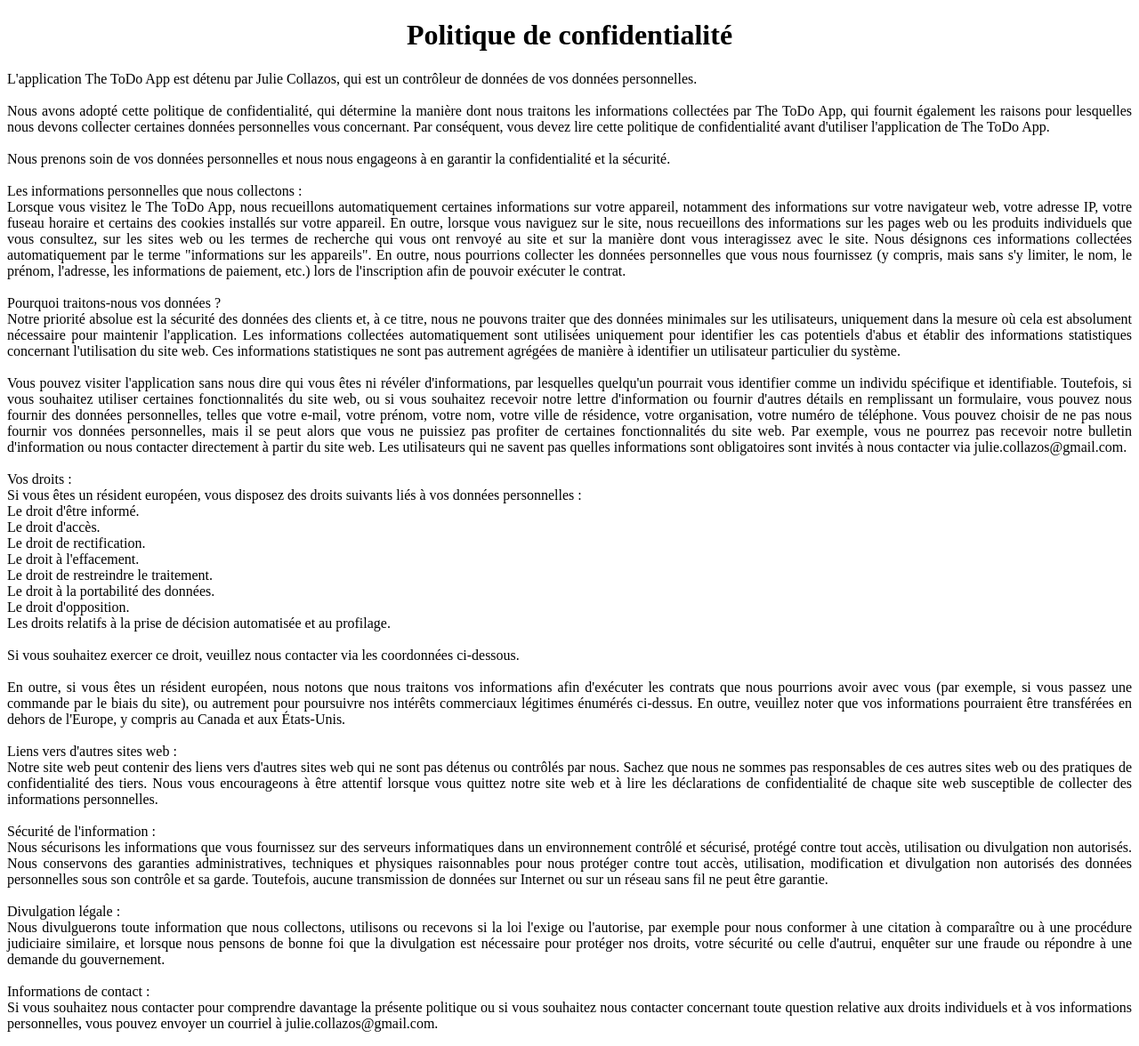
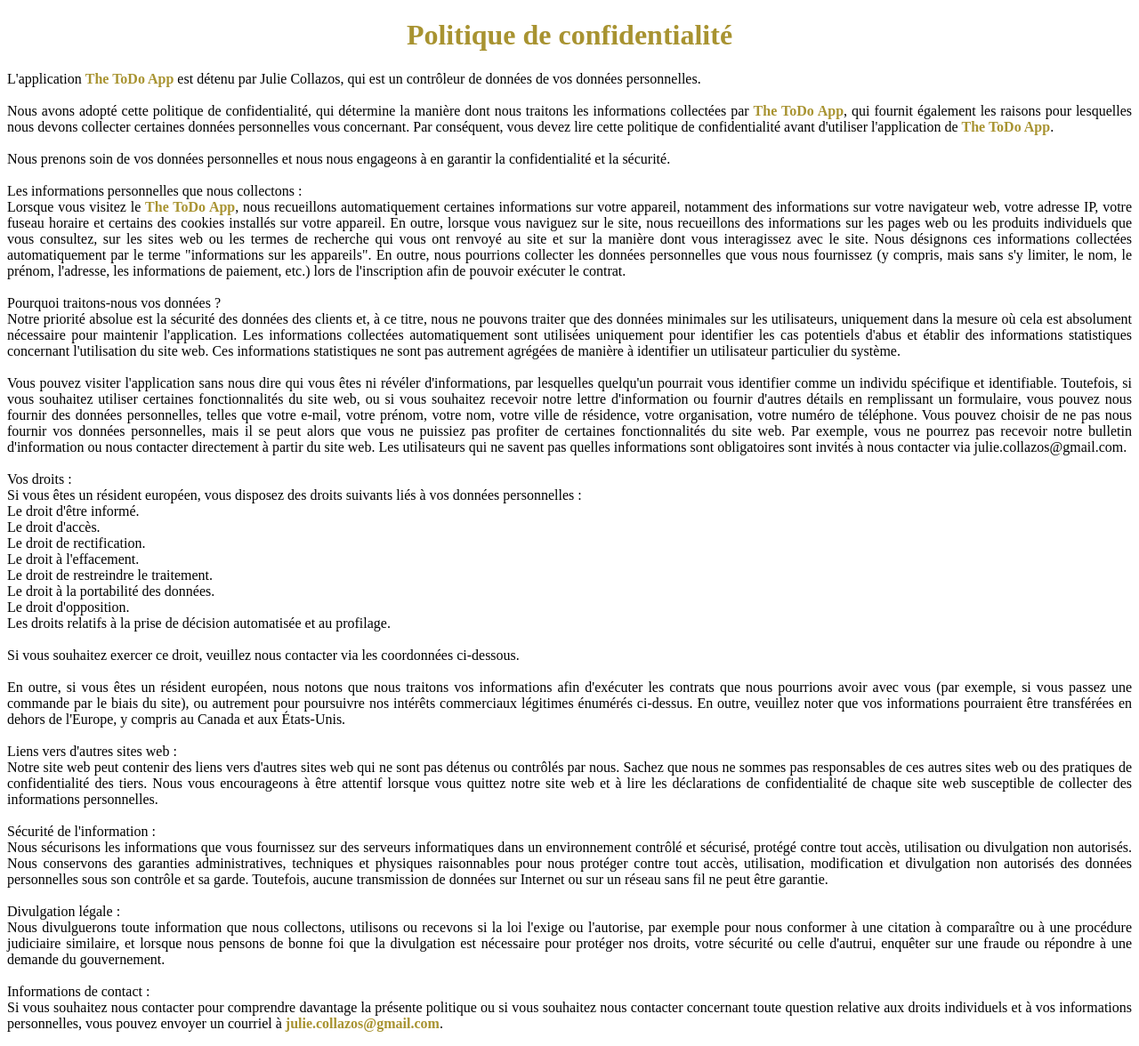
Before and after one commit to Julie-Clz/TheToDoApp, a PHP site: page / in a window 1280 px wide. Shown: the whole page at 89% size. Run offline with PHP 8.4, Linux system fonts and the light colour scheme.

Commit message:
add accent color for h1 & strong

```diff
--- a/confidentiality.html
+++ b/confidentiality.html
@@ -5,22 +5,23 @@
   <meta http-equiv="X-UA-Compatible" content="IE=edge">
   <meta name="viewport" content="width=device-width, initial-scale=1.0">
   <link rel="stylesheet" href="style.css">
-  <title>The ToDo App - Confidentialité</title>
+  <title> <strong>The ToDo App</strong> - Confidentialité</title>
 </head>
 <body>
   <h1>Politique de confidentialité</h1>
   <p>
-    L'application The ToDo App est détenu par Julie Collazos, qui est un contrôleur de données de vos données personnelles.
+    L'application  <strong>The ToDo App</strong> est détenu par Julie Collazos, qui est un contrôleur de données de vos données personnelles.
     <br />
     <br />
-    Nous avons adopté cette politique de confidentialité, qui détermine la manière dont nous traitons les informations collectées par The ToDo App, qui fournit également les raisons pour lesquelles nous devons collecter certaines données personnelles vous concernant. Par conséquent, vous devez lire cette politique de confidentialité avant d'utiliser l'application de The ToDo App.
+    Nous avons adopté cette politique de confidentialité, qui détermine la manière dont nous traitons les informations collectées par  <strong>The ToDo App</strong>, qui fournit également les raisons pour lesquelles nous devons collecter certaines données personnelles vous concernant. Par conséquent, vous devez lire cette politique de confidentialité avant d'utiliser l'application de  <strong>The ToDo App</strong>.
     <br />
     <br />
     Nous prenons soin de vos données personnelles et nous nous engageons à en garantir la confidentialité et la sécurité.
     <br />
+
     <br />
     Les informations personnelles que nous collectons :<br />
-    Lorsque vous visitez le The ToDo App, nous recueillons automatiquement certaines informations sur votre appareil, notamment des informations sur votre navigateur web, votre adresse IP, votre fuseau horaire et certains des cookies installés sur votre appareil. En outre, lorsque vous naviguez sur le site, nous recueillons des informations sur les pages web ou les produits individuels que vous consultez, sur les sites web ou les termes de recherche qui vous ont renvoyé au site et sur la manière dont vous interagissez avec le site. Nous désignons ces informations collectées automatiquement par le terme "informations sur les appareils". En outre, nous pourrions collecter les données personnelles que vous nous fournissez (y compris, mais sans s'y limiter, le nom, le prénom, l'adresse, les informations de paiement, etc.) lors de l'inscription afin de pouvoir exécuter le contrat.
+    Lorsque vous visitez le  <strong>The ToDo App</strong>, nous recueillons automatiquement certaines informations sur votre appareil, notamment des informations sur votre navigateur web, votre adresse IP, votre fuseau horaire et certains des cookies installés sur votre appareil. En outre, lorsque vous naviguez sur le site, nous recueillons des informations sur les pages web ou les produits individuels que vous consultez, sur les sites web ou les termes de recherche qui vous ont renvoyé au site et sur la manière dont vous interagissez avec le site. Nous désignons ces informations collectées automatiquement par le terme "informations sur les appareils". En outre, nous pourrions collecter les données personnelles que vous nous fournissez (y compris, mais sans s'y limiter, le nom, le prénom, l'adresse, les informations de paiement, etc.) lors de l'inscription afin de pouvoir exécuter le contrat.
     <br />
     <br />
     Pourquoi traitons-nous vos données ?<br />
@@ -60,7 +61,7 @@
     <br />
     <br />
     Informations de contact :<br />
-    Si vous souhaitez nous contacter pour comprendre davantage la présente politique ou si vous souhaitez nous contacter concernant toute question relative aux droits individuels et à vos informations personnelles, vous pouvez envoyer un courriel à julie.collazos@gmail.com.
+    Si vous souhaitez nous contacter pour comprendre davantage la présente politique ou si vous souhaitez nous contacter concernant toute question relative aux droits individuels et à vos informations personnelles, vous pouvez envoyer un courriel à <strong>julie.collazos@gmail.com</strong>.
   </p>
 </body>
 </html>
--- a/style.css
+++ b/style.css
@@ -1,7 +1,12 @@
 h1 {
 text-align: center;
+color: #A89331;
 }
 
 p {
   text-align: justify;
 }
+
+strong {
+  color: #A89331;
+}
```
